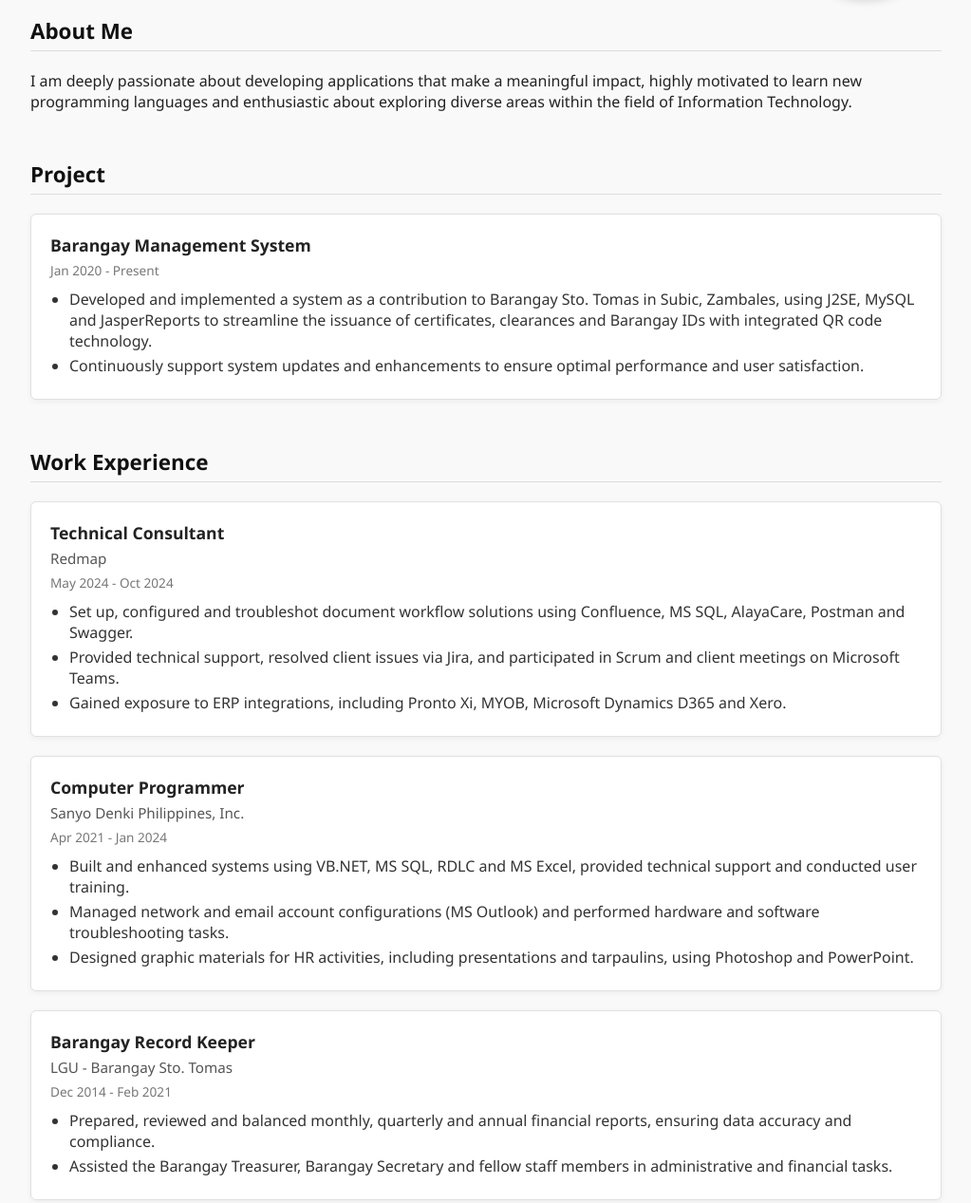
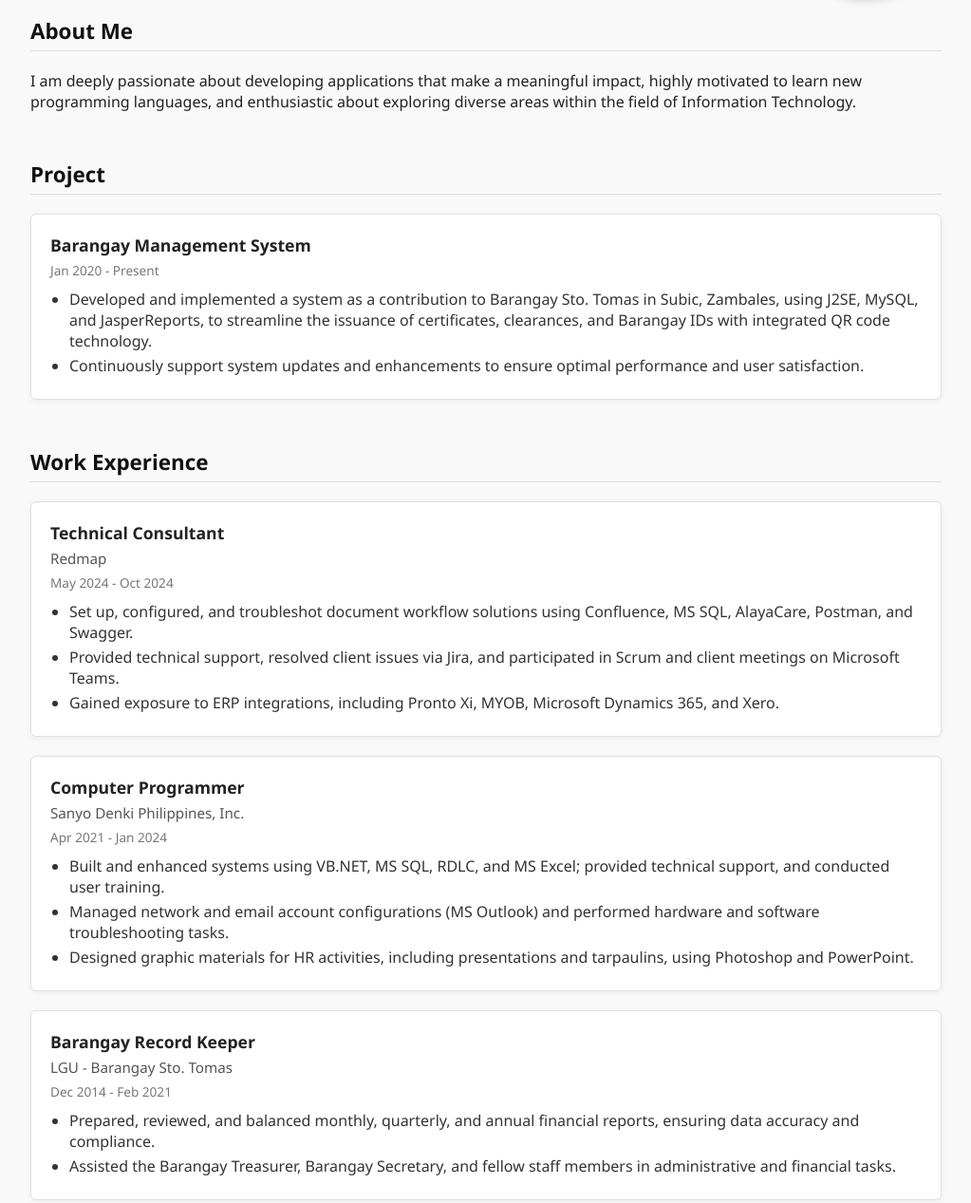
Before and after one commit to chrisniel025/DTRepo, a plain HTML site: page Activity #1/index.html in a window 1280 px wide. Shown: the part 213-1480 px from the top of the page at 95% size, without its empty margins (128-1151 px from the left). Drawn offline with Linux system fonts and the light colour scheme.

Commit message:
Rename main folders and some files, edit an HTML file to fix punctuation, add README with folder structure, and update repo name

```diff
--- a/portfolio-page/portfolio-page.html
+++ b/Activity #1/index.html
@@ -237,7 +237,7 @@
 
     <section class="about">
       <h2>About Me</h2>
-      <p>I am deeply passionate about developing applications that make a meaningful impact, highly motivated to learn new programming languages and enthusiastic about exploring diverse areas within the field of Information Technology.</p>
+      <p>I am deeply passionate about developing applications that make a meaningful impact, highly motivated to learn new programming languages, and enthusiastic about exploring diverse areas within the field of Information Technology.</p>
     </section>
 
     <section>
@@ -246,7 +246,7 @@
         <h3>Barangay Management System</h3>
         <div class="project-date">Jan 2020 - Present</div>
           <ul>
-            <li>Developed and implemented a system as a contribution to Barangay Sto. Tomas in Subic, Zambales, using J2SE, MySQL and JasperReports to streamline the issuance of certificates, clearances and Barangay IDs with integrated QR code technology.</li>
+            <li>Developed and implemented a system as a contribution to Barangay Sto. Tomas in Subic, Zambales, using J2SE, MySQL, and JasperReports, to streamline the issuance of certificates, clearances, and Barangay IDs with integrated QR code technology.</li>
             <li>Continuously support system updates and enhancements to ensure optimal performance and user satisfaction.</li>
           </ul>
       </div>
@@ -260,9 +260,9 @@
           <div class="work-company">Redmap</div>
           <div class="work-date">May 2024 - Oct 2024</div>
           <ul>
-            <li>Set up, configured and troubleshot document workflow solutions using Confluence, MS SQL, AlayaCare, Postman and Swagger.</li>
+            <li>Set up, configured, and troubleshot document workflow solutions using Confluence, MS SQL, AlayaCare, Postman, and Swagger.</li>
             <li>Provided technical support, resolved client issues via Jira, and participated in Scrum and client meetings on Microsoft Teams.</li>
-            <li>Gained exposure to ERP integrations, including Pronto Xi, MYOB, Microsoft Dynamics D365 and Xero.</li>
+            <li>Gained exposure to ERP integrations, including Pronto Xi, MYOB, Microsoft Dynamics 365, and Xero.</li>
           </ul>
         </div>
 
@@ -271,7 +271,7 @@
           <div class="work-company">Sanyo Denki Philippines, Inc.</div>
           <div class="work-date">Apr 2021 - Jan 2024</div>
           <ul>
-            <li>Built and enhanced systems using VB.NET, MS SQL, RDLC and MS Excel, provided technical support and conducted user training.</li>
+            <li>Built and enhanced systems using VB.NET, MS SQL, RDLC, and MS Excel; provided technical support, and conducted user training.</li>
             <li>Managed network and email account configurations (MS Outlook) and performed hardware and software troubleshooting tasks.</li>
             <li>Designed graphic materials for HR activities, including presentations and tarpaulins, using Photoshop and PowerPoint.</li>
           </ul>
@@ -282,8 +282,8 @@
           <div class="work-company">LGU - Barangay Sto. Tomas</div>
           <div class="work-date">Dec 2014 - Feb 2021</div>
           <ul>
-            <li>Prepared, reviewed and balanced monthly, quarterly and annual financial reports, ensuring data accuracy and compliance.</li>
-            <li>Assisted the Barangay Treasurer, Barangay Secretary and fellow staff members in administrative and financial tasks.</li>
+            <li>Prepared, reviewed, and balanced monthly, quarterly, and annual financial reports, ensuring data accuracy and compliance.</li>
+            <li>Assisted the Barangay Treasurer, Barangay Secretary, and fellow staff members in administrative and financial tasks.</li>
           </ul>
         </div>
       </div>
```
Also changed, not shown: Activity #2/index.html (renamed from temperature-converter/temperature-converter.html), Activity #3/index.html (renamed from grade-calculator/grade-calculator.html), Activity #4/index.html (renamed from number-guessing-game/number-guessing-game.html), Activity #4/js/guess-checker.js (renamed from number-guessing-game/js/guess-checker.js), Activity #4/output/default.png (renamed from number-guessing-game/output/default.png), Activity #4/output/found.png (renamed from number-guessing-game/output/found.png), Activity #4/output/no-input.png (renamed from number-guessing-game/output/no-input.png), Activity #4/output/not-found.png (renamed from number-guessing-game/output/not-found.png), Activity #5/index.html (renamed from student-record-manager/student-record-manager.html), Activity #5/js/student-records.js (renamed from student-record-manager/js/student-records.js), 1 other file.
